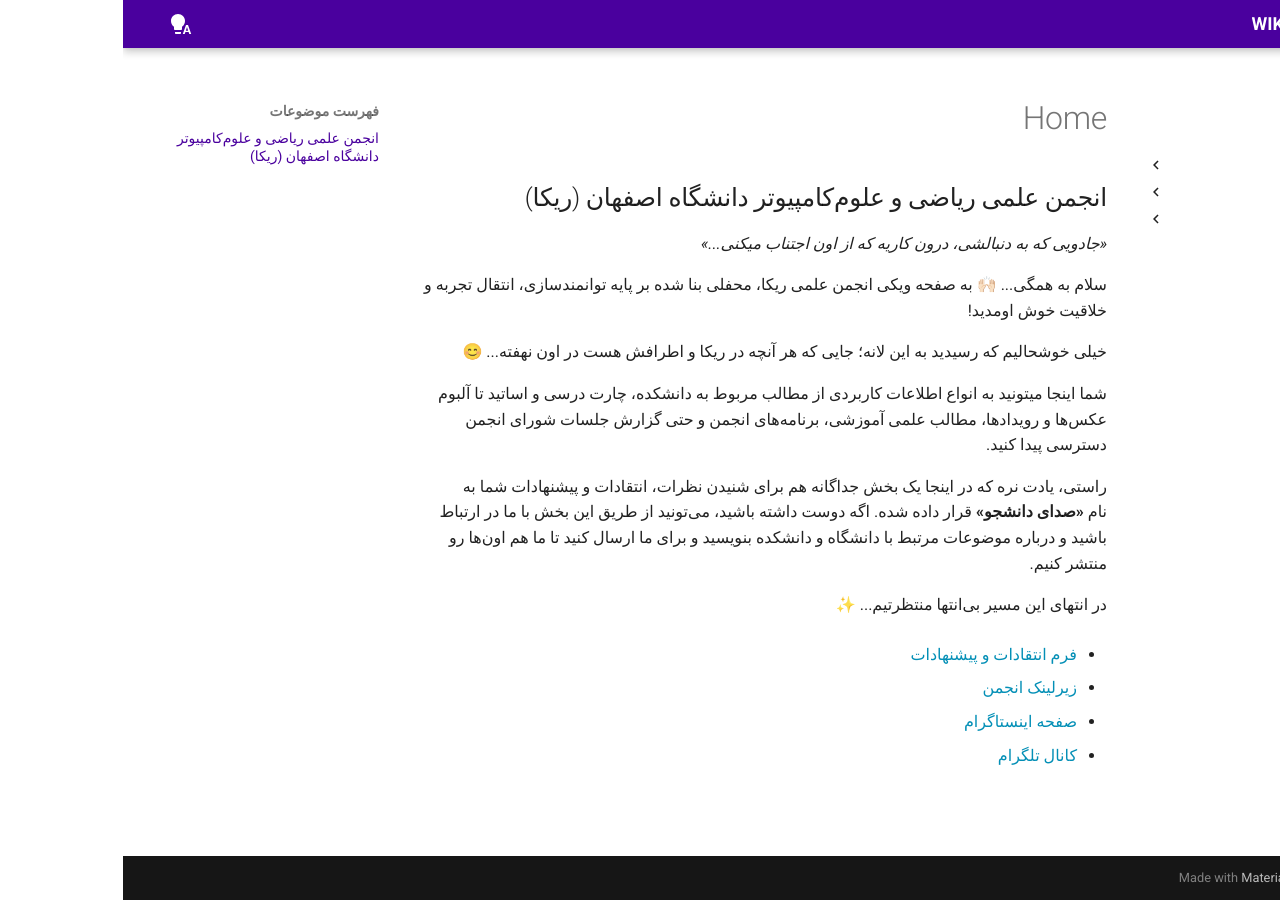
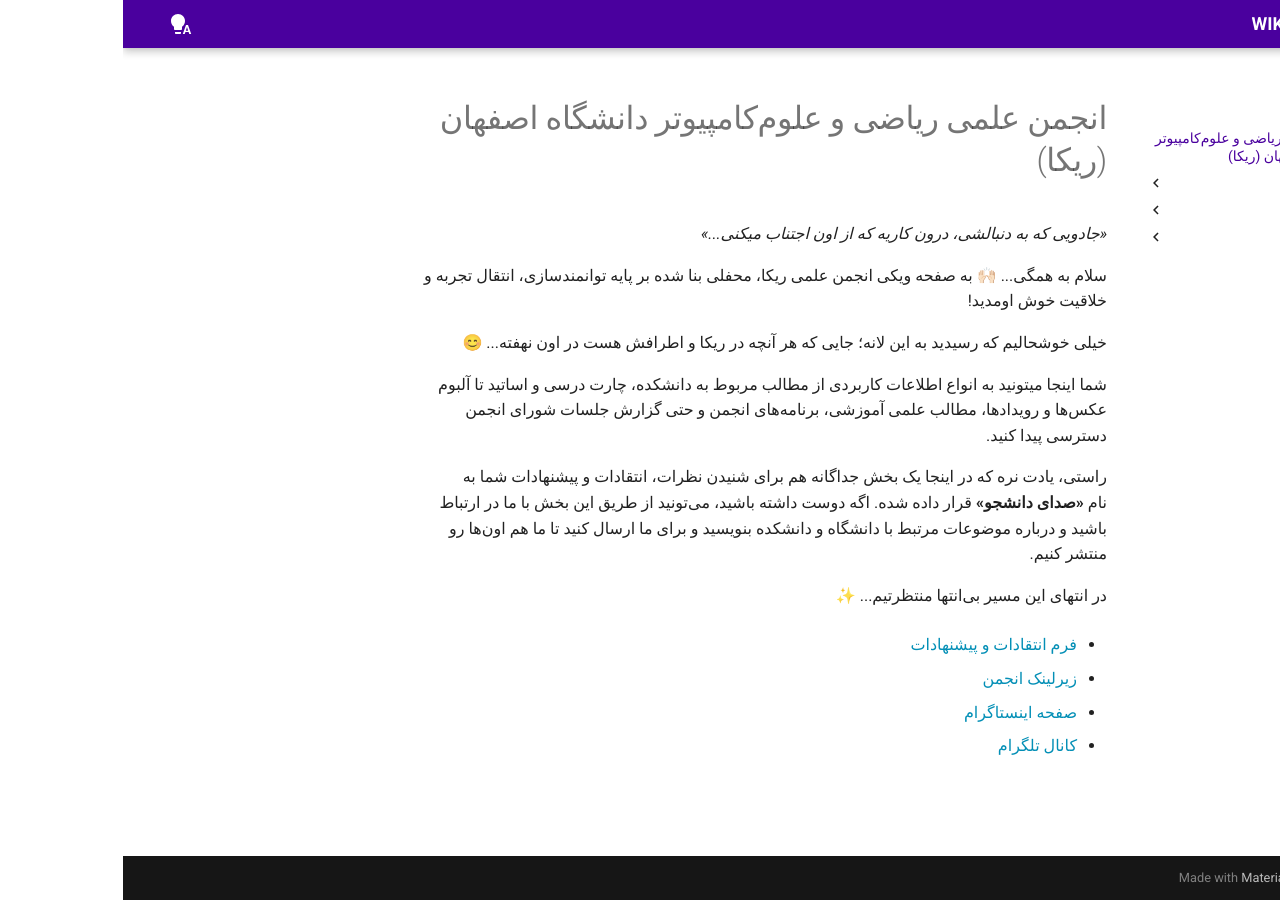
Before and after one commit to Amcsui/wiki, an MkDocs documentation site: the page built from docs/index.md, in a window 1280 px wide. Built offline with MkDocs 1.6.1 and Material for MkDocs 9.7.7, drawn with Linux system fonts in a browser that asks for light colours.

```diff
--- a/docs/index.md
+++ b/docs/index.md
@@ -1,4 +1,4 @@
-## انجمن علمی ریاضی و علوم‌کامپیوتر دانشگاه اصفهان (ریکا)
+# انجمن علمی ریاضی و علوم‌کامپیوتر دانشگاه اصفهان (ریکا)
 
 
 *«جادویی که به دنبالشی، درون کاریه که از اون اجتناب میکنی...»*
```
